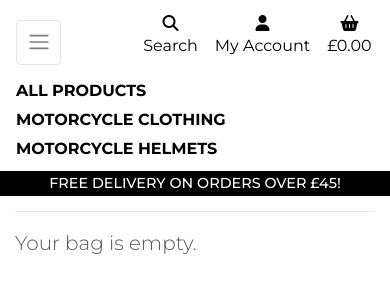
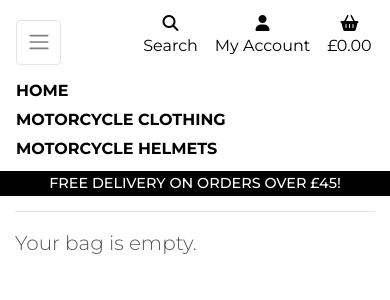
Before and after one commit to Code-Institute-Submissions/DuggyL-probikenw_milestone_4_DecResub, a Django app: page /bag/ in a window 390 px wide, after a click that opens the changed part. Shown: the top 300 px of the page. Run offline with Django 3.2, Linux system fonts and the light colour scheme; parts of the project's set-up code (start-up, migrations or seed data) failed here and were passed over; some libraries are stand-ins or nearby versions.

Commit message:
Fixed mobile layout

```diff
--- a/templates/includes/main-nav.html
+++ b/templates/includes/main-nav.html
@@ -1,9 +1,11 @@
 <div class="collapse navbar-collapse" id="main-nav">
     <ul class="navbar-nav w-auto mx-auto">
         <li class="nav-item dropdown">
-            <a class="logo-font font-weight-bold nav-link text-black mr-5" href="#" id="all-products-link" data-toggle="dropdown" aria-haspopup="true" aria-expanded="false">
-                All Products
-            </a>
+            <li class="nav-item d-block d-md-none">
+                <a class="logo-font font-weight-bold nav-link text-black mr-5" href="{% url 'home' %}" id="home-link">
+                    Home
+                </a>
+            </li>
             <div class="dropdown-menu border-0" aria-labelledby="all-products-link">
                 <a href="{% url 'products' %}?sort=price&direction=asc" class="dropdown-item">By Price</a>
                 <a href="{% url 'products' %}?sort=rating&direction=desc" class="dropdown-item ">By Rating</a>
```
